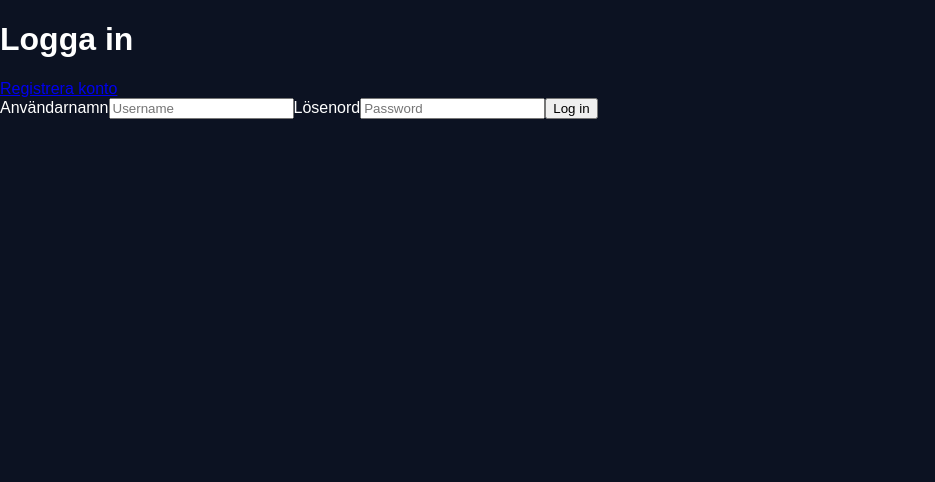
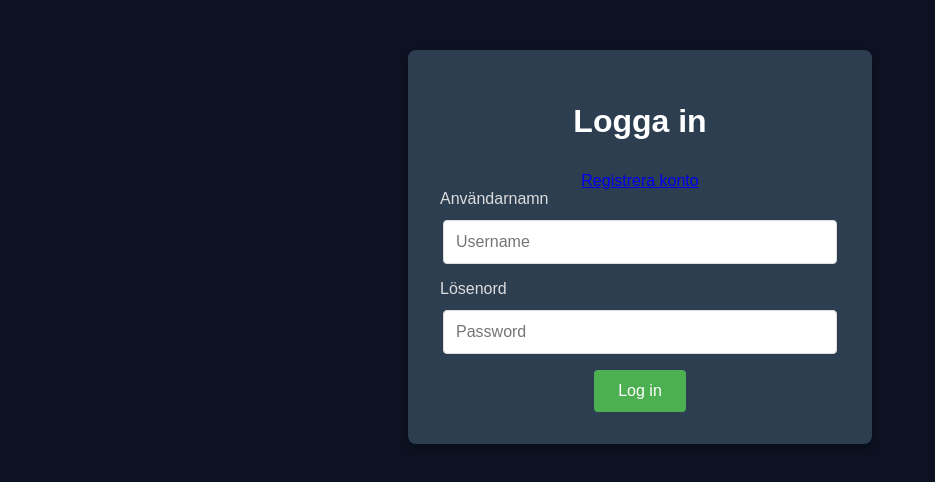
Before and after one commit to MelkerThunberg/ITkasinot, a React (Vite) app in the folder frontend/: page /login in a window 1280 px wide. Shown: the top 482 px of the page, without its empty margins (0-935 px from the left). Built offline with nearby package versions, Linux system fonts and the light colour scheme; no server answers.

Commit message:
Added css for login and register page

```diff
--- a/frontend/src/Pages/login.jsx
+++ b/frontend/src/Pages/login.jsx
@@ -5,6 +5,8 @@ import { useMutation, useQueryClient } from "@tanstack/react-query";
 import { useState } from "react";
 import { Link, useNavigate } from "react-router-dom";
 import { useCurrentUser } from "../hooks/useCurrentUser";
+
+import "../Styles/login&register.css";
 
 const postLogin = ({ username, password }) =>
   fetch("http://localhost:4000/auth/login", {
@@ -39,7 +41,7 @@ export default function Login() {
   });
 
   return (
-    <div>
+    <div className="login-container">
       <h1>Logga in</h1>
       <Link to="/register">Registrera konto</Link>
       <br />
--- a/frontend/src/Pages/register.jsx
+++ b/frontend/src/Pages/register.jsx
@@ -3,6 +3,8 @@
 import { useMutation } from "@tanstack/react-query";
 import { useState } from "react";
 import { Link, useNavigate } from "react-router-dom";
+
+import "../Styles/login&register.css";
 
 const postRegister = ({ username, password }) =>
   fetch("http://localhost:4000/auth/register", {
@@ -34,7 +36,7 @@ export default function Register() {
   });
 
   return (
-    <div>
+    <div className="register-container">
       <h1>Registrera konto</h1>
       <Link to="/login">Logga in</Link>
       <br />
@@ -61,7 +63,9 @@ export default function Register() {
         }}
         value={password}
       />
-      <button onClick={() => mutate({ username, password })}>Registrera</button>
+      <button onClick={() => mutate({ username, password })}
+      className="register-form-button"
+      >Registrera</button>
     </div>
   );
 }
--- /dev/null
+++ b/frontend/src/Styles/login&register.css
@@ -0,0 +1,75 @@
+body {
+    background-color: #0c1222;
+    color: #ffffff;
+    font-family: Arial, sans-serif;
+    margin: 0;
+    padding: 0;
+  }
+
+  /* Container for the form */
+  .login-container, .register-container  {
+    background-color: #2c3e50;
+    padding: 2em;
+    border-radius: 8px;
+    box-shadow: 0 4px 8px rgba(0, 0, 0, 0.3);
+    max-width: 400px;
+    width: 100%;
+    text-align: center;
+    margin: auto;
+    margin-top: 50px;
+  }
+
+  /* Header */
+  h1 {
+    margin-bottom: 1em;
+    color: #ffffff;
+  }
+
+  /* Link to register */
+  .register-link, .login-link {
+    color: #ffffff;
+    text-decoration: none;
+    background-color: #4caf50;
+    padding: 5px 10px;
+    border-radius: 5px;
+    transition: background-color 0.3s ease;
+  }
+
+  .register-link:hover, .login-link:hover {
+    background-color: #45a049;
+  }
+
+  /* Input fields */
+  .input {
+    width: calc(100% - 2em);
+    padding: 0.75em;
+    margin: 0.5em 0 1em 0;
+    border: 1px solid #dddddd;
+    border-radius: 4px;
+    font-size: 1em;
+    color: #333;
+  }
+
+  /* Labels */
+  label {
+    display: block;
+    text-align: left;
+    margin-bottom: 0.25em;
+    color: #dddddd;
+  }
+
+  /* Login button */
+  .login-form-button, .register-form-button {
+    background-color: #4caf50;
+    color: #ffffff;
+    padding: 0.75em 1.5em;
+    border: none;
+    border-radius: 4px;
+    font-size: 1em;
+    cursor: pointer;
+    transition: background-color 0.3s ease;
+  }
+
+  .login-form-button:hover, .register-form-button:hover {
+    background-color: #45a049;
+  }
```
